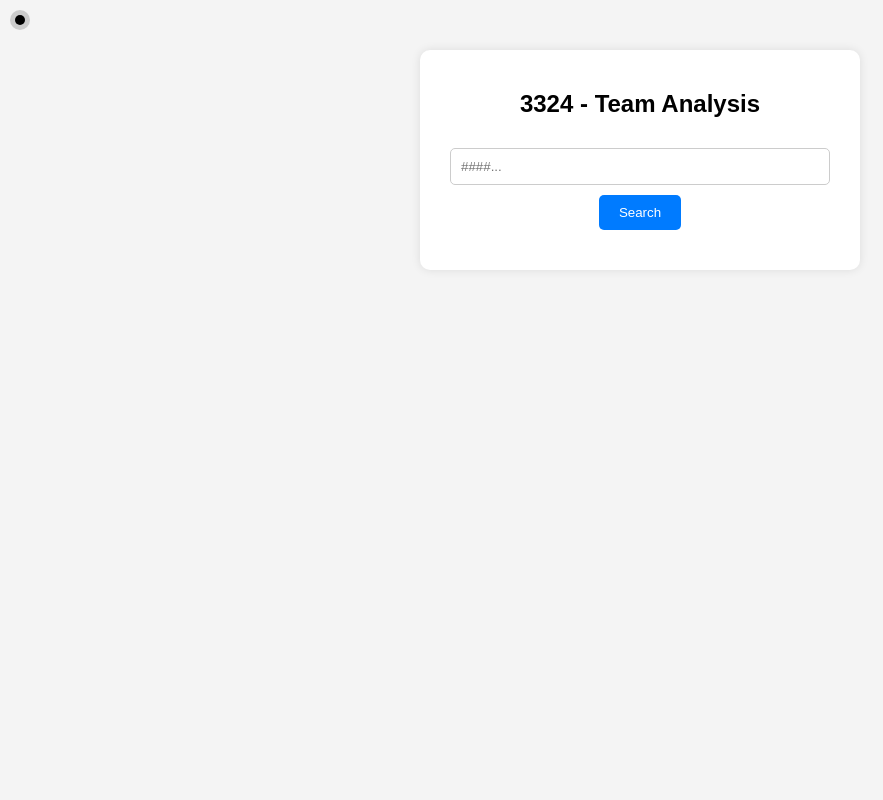
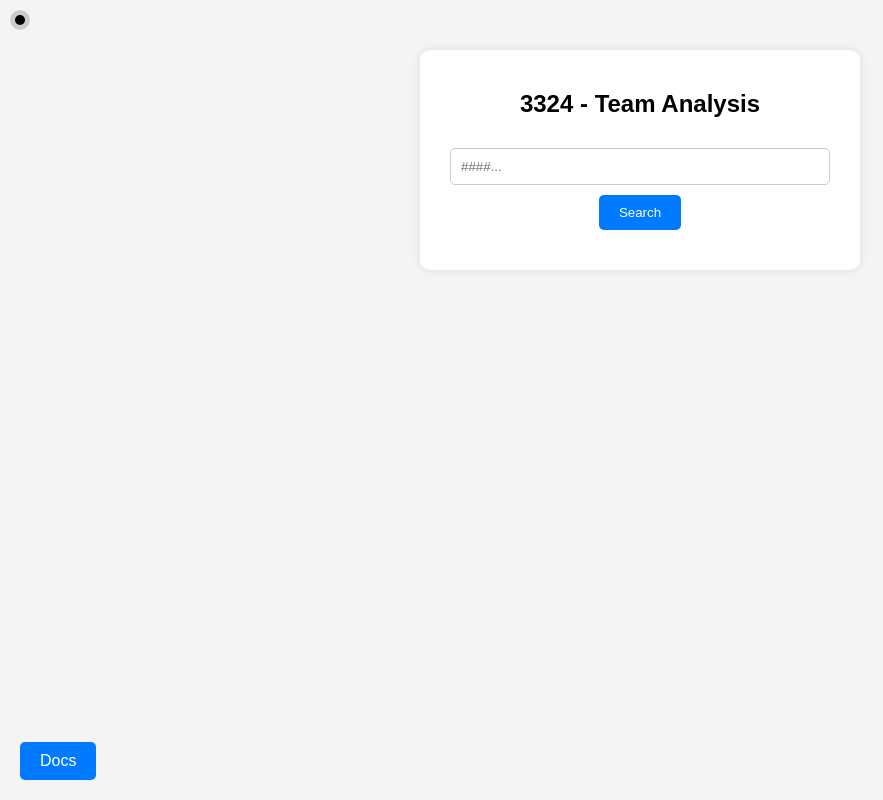
Before and after one commit to 3324-scouting/3324-scouting.github.io, a plain HTML site: page index.html in a window 1280 px wide. Shown: the whole page, without its empty margins (0-883 px from the left). Drawn offline with nearby package versions, Linux system fonts and the light colour scheme.

Commit message:
added docs button

```diff
--- a/index.html
+++ b/index.html
@@ -291,6 +291,20 @@
     .tatClass {
       color: black;
     }
+    .docs-button {
+    position: fixed; /* Fixed positioning */
+    bottom: 20px; /* Distance from the bottom */
+    left: 20px; /* Distance from the left */
+    background-color: #007bff; /* Button background color */
+    color: #fff; /* Text color */
+    padding: 10px 20px; /* Padding for the button */
+    border-radius: 5px; /* Rounded corners */
+    text-decoration: none; /* Remove underline from link */
+}
+
+.docs-button:hover {
+    background-color: #0056b3; /* Change background color on hover */
+}
   </style>
 </head>
 
@@ -302,6 +316,7 @@
     <input type="text" id="teamNumbers" placeholder="####...">
     <button onclick="getTeamData()">Search</button>
     <div class="dark-mode-toggle" onclick="toggleDarkMode()"></div>
+    <a href="https://metrobots.github.io/docs/docs.html" class="docs-button">Docs</a>
     <div id="team-data"></div>
   </div>
 
```
